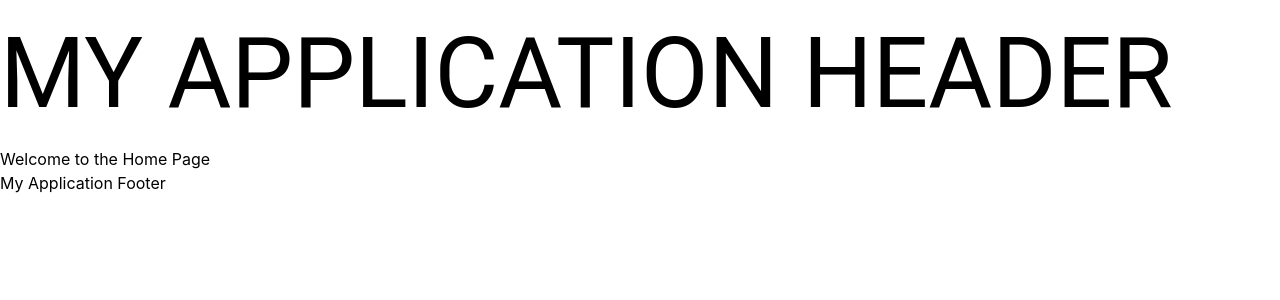
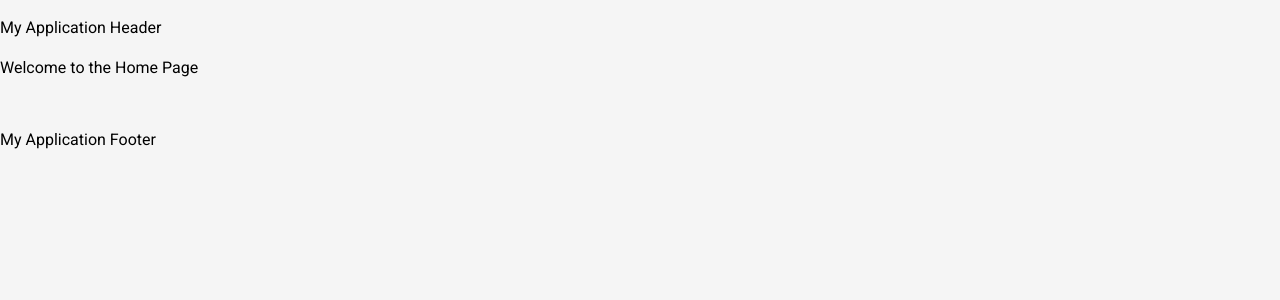
Before and after one commit to Kaydev-cmd/piece-job, a Next.js app in the folder frontend/: page / in a window 1280 px wide. Shown: the top 300 px of the page. Built offline with nearby package versions, Linux system fonts and the light colour scheme.

Commit message:
fix: update stylesheet to match project requirements

```diff
--- a/frontend/styles/globals.css
+++ b/frontend/styles/globals.css
@@ -1,31 +1,12 @@
+@import url("https://fonts.googleapis.com/css2?family=Inter:ital,opsz,wght@0,14..32,100..900;1,14..32,100..900&family=Roboto:ital,wght@0,100..900;1,100..900&display=swap");
 @import "tailwindcss";
 
-:root {
-  --background: #ffffff;
-  --foreground: #171717;
+html {
+  scroll-behavior: smooth;
 }
 
-@theme inline {
-  --color-background: var(--background);
-  --color-foreground: var(--foreground);
-  --font-sans: var(--font-geist-sans);
-  --font-mono: var(--font-geist-mono);
-}
-
-@media (prefers-color-scheme: dark) {
-  :root {
-    --background: #0a0a0a;
-    --foreground: #ededed;
-  }
-}
-
-/* body {
-  background: var(--background);
-  color: var(--foreground);
-  font-family: Arial, Helvetica, sans-serif;
-} */
 body {
-  background-color: #ffffff;
+  background-color: #f5f5f5;
 }
 
 *,
@@ -37,7 +18,7 @@ body {
 * {
   margin: 0;
   padding: 0;
-  font-family: Inter;
+  font-family: "Roboto", "Inter", sans-serif;
 }
 
 .container {
@@ -48,48 +29,48 @@ body {
   padding-right: 0.5rem;
 }
 
-h1 {
-  font-size: 98px;
-  font-family: "Roboto";
-  text-transform: uppercase;
+header {
+  padding: 16px 0;
 }
 
-h2 {
-  font-size: 36px;
-  text-transform: uppercase;
+section,
+footer {
+  padding: 48px 0;
 }
 
-h3 {
-  font-size: 26px;
-  font-weight: 500;
+button {
+  padding: 12px 32px;
+  cursor: pointer;
+  transition: all 0.3s ease-in-out;
+  color: #fff;
+  border-radius: 8px;
 }
 
-h4 {
-  font-size: 24px;
-  font-weight: bold;
+button:hover {
+  opacity: 0.9;
 }
 
-p {
-  font-size: 16px;
-}
-.button {
-  font-weight: 500;
-  padding: 0.6rem 1.4rem;
-  color: white;
-  background: #ffb400;
-
+form input,
+form textarea {
+  background-color: #eaeaea;
+  padding: 12px;
   border: none;
-  border-radius: 4px;
-  transition: all 300ms ease-in;
+  border-radius: 8px;
+  border: 1px solid #d0d0d0;
+  color: #333333;
 }
 
-.button:hover {
-  cursor: pointer;
-  transform: scale(1.1);
+form input:focus,
+form textarea:focus {
+  border-color: #3b82f6;
+  outline: none;
 }
 
+.card {
+  padding: 26px;
+}
 
-/* Responsive */
+/* Media Queries */
 
 /* 2xl */
 @media (max-width: 1536px) {
```
